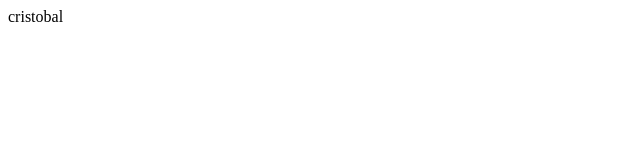
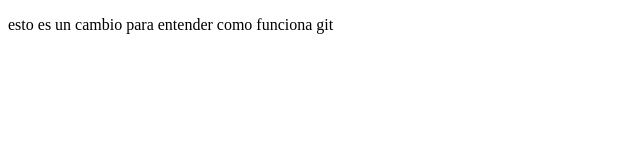
Before and after one commit to anny110500/hola-mundo, a plain HTML site: page index.html in a window 1280 px wide. Shown: the whole page, without its empty margins (0-640 px from the left). Drawn offline with Linux system fonts and the light colour scheme.

Commit message:
second commit

```diff
--- a/index.html
+++ b/index.html
@@ -6,6 +6,7 @@
     <title>mi primer sitio web </title>
 </head>
 <body>
- cristobal
+ <p>esto es un cambio para entender como funciona git
+ </p>
 </body>
 </html>
```
